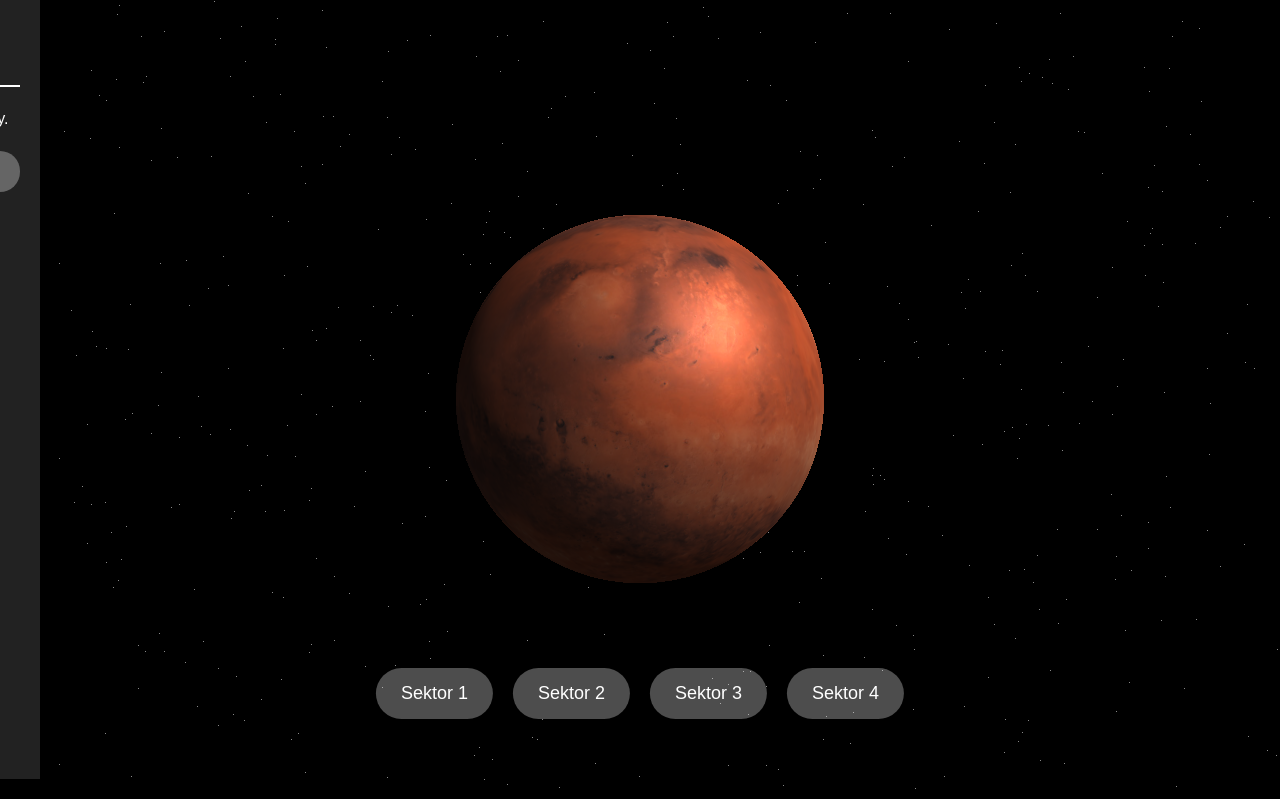
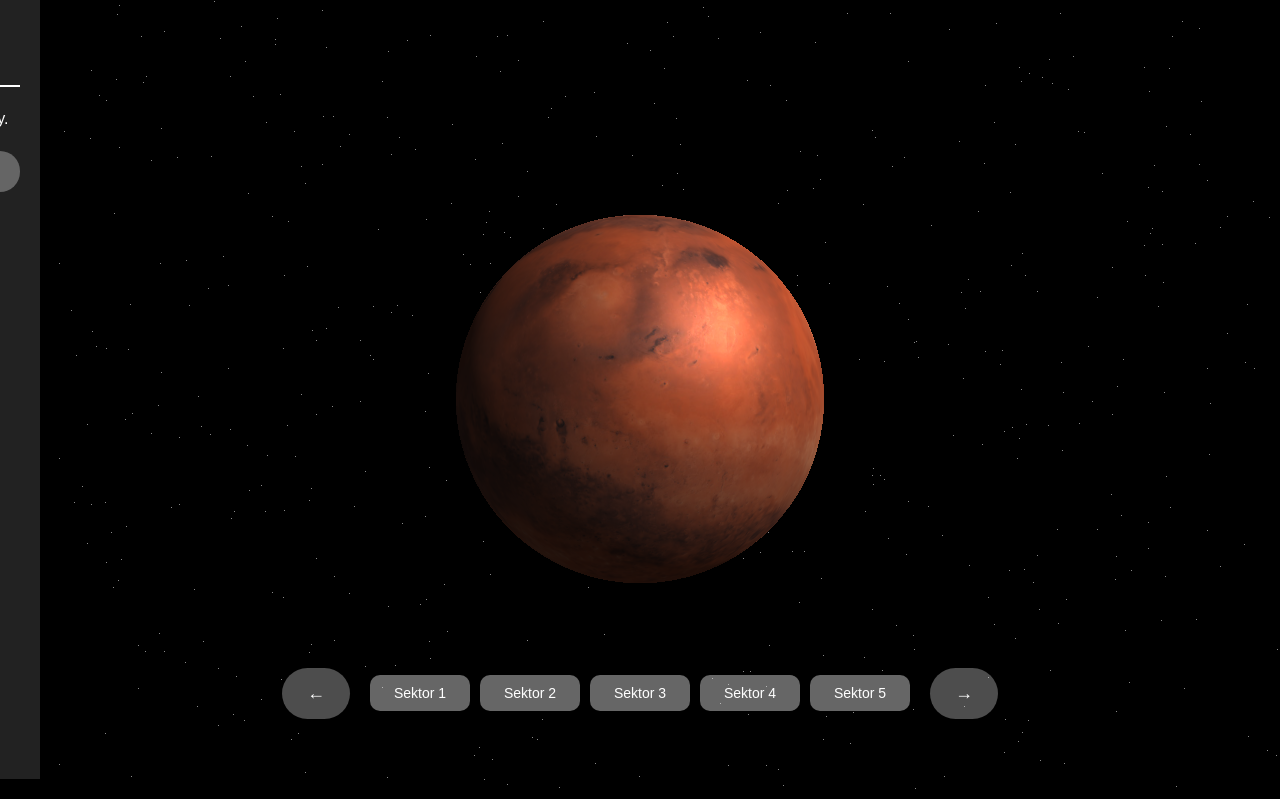
Before and after one commit to kuczynskimaciej1/MarsDust, a Django app: page / in a window 1280 px wide. Shown: the part 61-860 px from the top of the page. Run offline with Django 4.2, Linux system fonts and the light colour scheme.

Commit message:
zmienione przyciski sektorów

```diff
--- a/api/frontend/static/js/main.js
+++ b/api/frontend/static/js/main.js
@@ -42,8 +42,7 @@ function animate() {
 }
 animate();
 
-
-// tu jest interakcja z planeta
+// Tu jest interakcja z planetą
 let isMouseDown = false;
 let previousMousePosition = { x: 0, y: 0 };
 
@@ -67,35 +66,67 @@ window.addEventListener('resize', () => {
     camera.updateProjectionMatrix();
 });
 
-// Panel z sektorami to do poprawy jest
-const infoPanel = document.getElementById('info-panel');
-const infoText = document.getElementById('info-text');
-const closePanelButton = document.getElementById('close-panel');
-let isPanelOpen = false;
+// Panel z sektorami
+const sectorButtonsContainer = document.getElementById('sector-buttons');
+const prevButton = document.getElementById('prev-sector');
+const nextButton = document.getElementById('next-sector');
+
+const totalSectors = 19; // Całkowita liczba sektorów
+const buttonsPerPage = 5; // Liczba przycisków widocznych na raz
+let currentPage = 0; // Aktualna strona przycisków
+
+function generateSectorButtons() {
+    // Wyczyść istniejące przyciski
+    sectorButtonsContainer.innerHTML = '';
+
+    // Wygeneruj przyciski dla aktualnej strony
+    for (let i = currentPage * buttonsPerPage + 1; i <= (currentPage + 1) * buttonsPerPage && i <= totalSectors; i++) {
+        const button = document.createElement('button');
+        button.innerText = `Sektor ${i}`;
+        button.addEventListener('click', () => showSectorInfo(i));
+        sectorButtonsContainer.appendChild(button);
+    }
+}
 
 function showSectorInfo(sector) {
-    if (isPanelOpen) return;
+    const infoText = document.getElementById('info-text');
     const details = {
         1: "Sektor 1: Prognoza burz na najbliższy tydzień jest spokojna.",
         2: "Sektor 2: Ostrzeżenie o możliwych burzach piaskowych.",
         3: "Sektor 3: Stabilne warunki pogodowe, idealne do eksploracji.",
         4: "Sektor 4: Wysoka aktywność pyłowa, zachowaj ostrożność.",
+        5: "Sektor 5: Optymalne warunki dla misji badawczej.",
+
     };
     infoText.innerText = details[sector] || "Brak danych o wybranym sektorze.";
-    infoPanel.style.left = '0px';
-    isPanelOpen = true;
+    document.getElementById('info-panel').style.left = '0px';
 }
 
-closePanelButton.addEventListener('click', () => {
-    infoPanel.style.left = '-300px';
-    isPanelOpen = false;
+// Obsługa przycisków nawigacyjnych
+prevButton.addEventListener('click', () => {
+    if (currentPage > 0) {
+        currentPage--;
+        generateSectorButtons();
+    }
 });
 
-document.querySelectorAll('#controls button').forEach((btn, index) => {
-    btn.addEventListener('click', () => showSectorInfo(index + 1));
+nextButton.addEventListener('click', () => {
+    if ((currentPage + 1) * buttonsPerPage < totalSectors) {
+        currentPage++;
+        generateSectorButtons();
+    }
+});
+// Obsługa przycisku zamknięcia panelu z informacjami o sektorze
+const closePanelButton = document.getElementById('close-panel');
+
+closePanelButton.addEventListener('click', () => {
+    document.getElementById('info-panel').style.left = '-300px';  // Zawijanie panelu do lewej
 });
 
-//  logowanie i rejestracja
+// Inicjalizacja
+generateSectorButtons();
+
+// Panel logowania i rejestracji
 const loginPanel = document.getElementById('login-panel');
 const registerPanel = document.getElementById('register-panel');
 const loginButton = document.getElementById('login-button');
--- a/api/frontend/static/styles/styles.css
+++ b/api/frontend/static/styles/styles.css
@@ -70,7 +70,7 @@ body {
     z-index: -1;
 }
 
-/* Przyciski  sektorów */
+/* Przyciski sektorów */
 #controls {
     position: absolute;
     bottom: 20px;
@@ -150,6 +150,44 @@ button:active {
     background-color: rgba(255, 255, 255, 0.5);
 }
 
+/* Przewijany kontener przycisków sektorów */
+#sector-buttons-container {
+    width: 100%;
+    height: 50px;
+    overflow-x: hidden;
+    display: flex;
+    justify-content: flex-start;
+    align-items: center;
+}
+
+#sector-buttons {
+    display: flex;
+    gap: 10px;
+    flex-wrap: nowrap;
+    transition: transform 0.3s ease-in-out;
+}
+
+#sector-buttons button {
+    min-width: 100px;
+    max-width: 150px;
+    padding: 10px;
+    font-size: 14px;
+    background-color: rgba(255, 255, 255, 0.4);
+    color: white;
+    border: none;
+    border-radius: 10px;
+    cursor: pointer;
+    transition: background-color 0.3s;
+}
+
+#sector-buttons button:hover {
+    background-color: rgba(255, 255, 255, 0.6);
+}
+
+#sector-buttons button:active {
+    transform: scale(1.1);
+}
+
 /* Panele logowania i rejestracji */
 #login-panel,
 #register-panel {
@@ -207,12 +245,17 @@ button:active {
 
 #close-login-panel,
 #close-register-panel {
-    margin-top: 20px;
-    font-size: 14px;
     background-color: rgba(255, 255, 255, 0.3);
     color: white;
     border: none;
-    padding: 5px 10px;
+    padding: 10px 20px;
+    border-radius: 20px;
     cursor: pointer;
-    border-radius: 5px;
+    width: 100%;
+    text-align: center;
 }
+
+#close-login-panel:hover,
+#close-register-panel:hover {
+    background-color: rgba(255, 255, 255, 0.5);
+}
--- a/api/frontend/templates/index.html
+++ b/api/frontend/templates/index.html
@@ -14,15 +14,19 @@
           <button id="login-button">Zaloguj się</button>
           <button id="register-button">Zarejestruj</button>
           <a href="{% url 'gallery' %}"><button id="gallery-button">Galeria</button></a>
-  </nav>
+      </div>
+    </nav>
 
     <div id="mars-container"></div>
 
     <div id="controls">
-      <button>Sektor 1</button>
-      <button>Sektor 2</button>
-      <button>Sektor 3</button>
-      <button>Sektor 4</button>
+      <button id="prev-sector">←</button>
+      <div id="sector-buttons-container">
+        <div id="sector-buttons">
+          <!-- Przycisk sektora będzie dynamicznie generowany przez JavaScript -->
+        </div>
+      </div>
+      <button id="next-sector">→</button>
     </div>
 
     <div id="info-panel">
```
